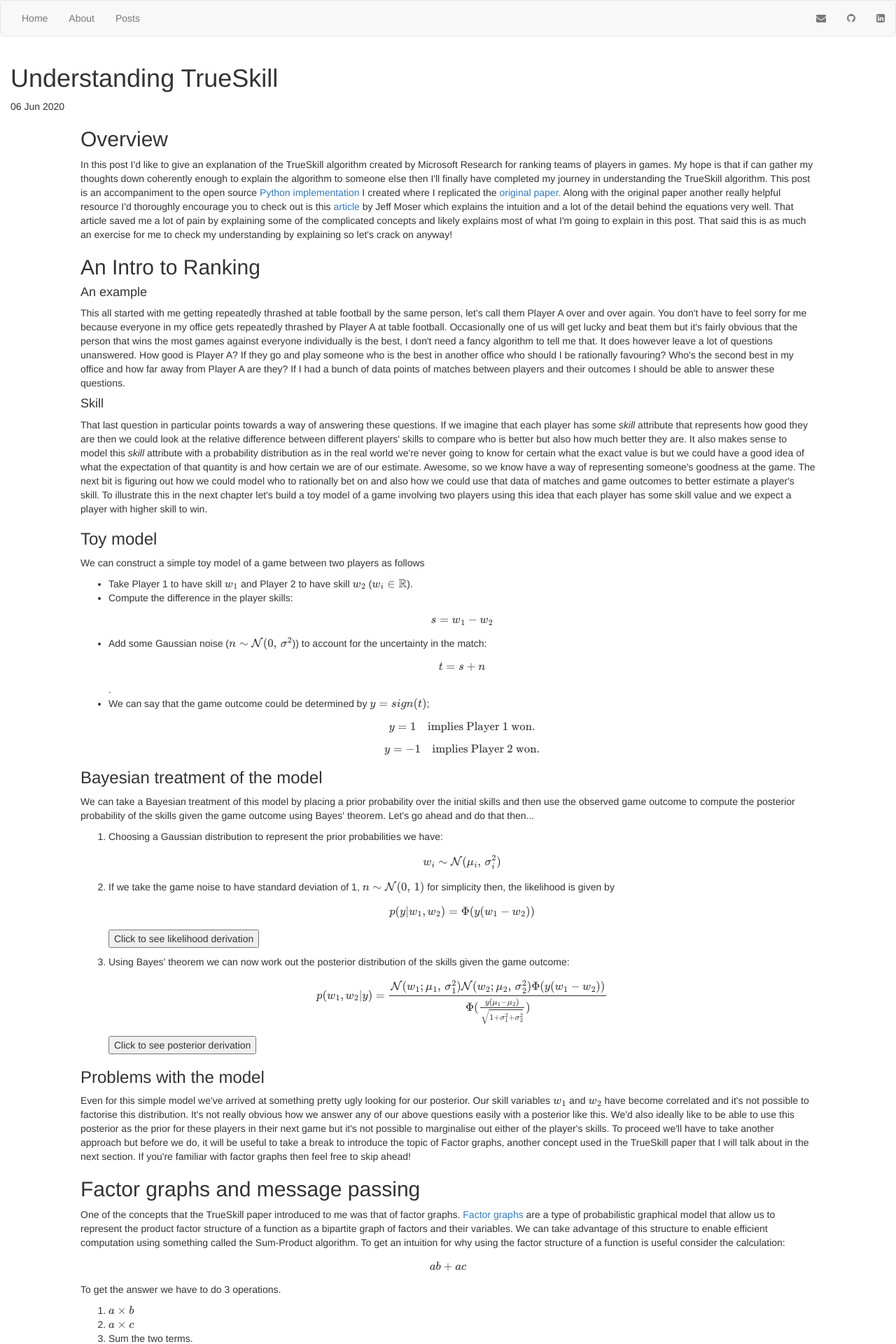
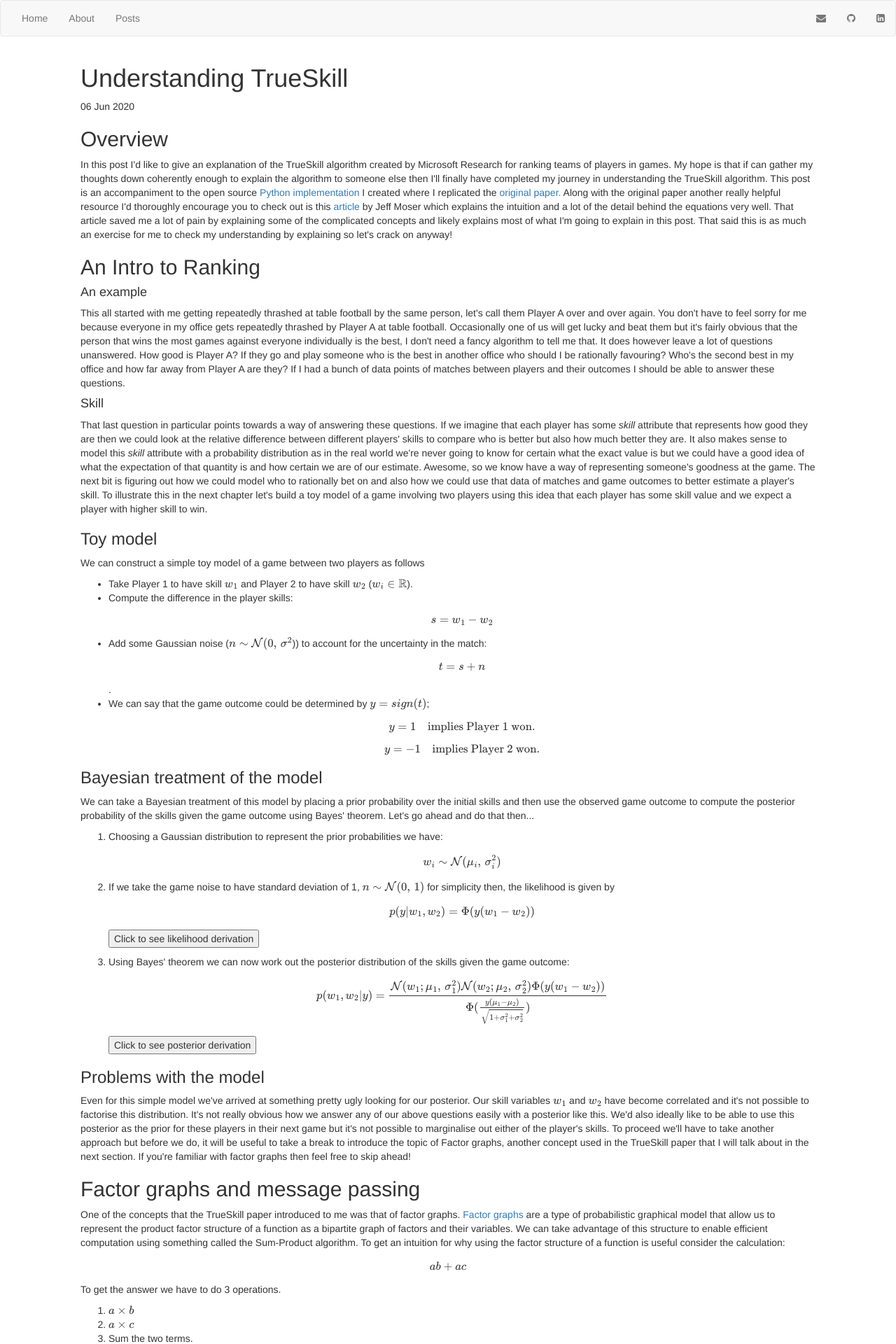
Before and after one commit to Nush395/Nush395.github.io, a Jekyll site: the page built from _posts/2020-06-06-true-skill.html, in a window 1280 px wide. Shown: the top 1920 px of the page at 70% size. Built offline with Jekyll 4.4.1, drawn with Linux system fonts in a browser that asks for light colours; formulas are drawn with MathJax 3.

Commit message:
Edit margin for posts.

```diff
--- a/_layouts/post.html
+++ b/_layouts/post.html
@@ -1,9 +1,15 @@
 ---
 layout: default
 ---
-<h1>{{ page.title }}</h1>
-<p class="meta">{{ page.date | date_to_string }}</p>
+<div style="margin:0px 100px 0px 100px;">
+  <h1>
+  {{ page.title }}
+  </h1>
+  <p class="meta">
+    {{ page.date | date_to_string }}
+  </p>
 
-<div class="post" style="margin:0px 100px 0px 100px;">
-  {{ content }}
+  <div class="post">
+    {{ content }}
+  </div>
 </div>
```
